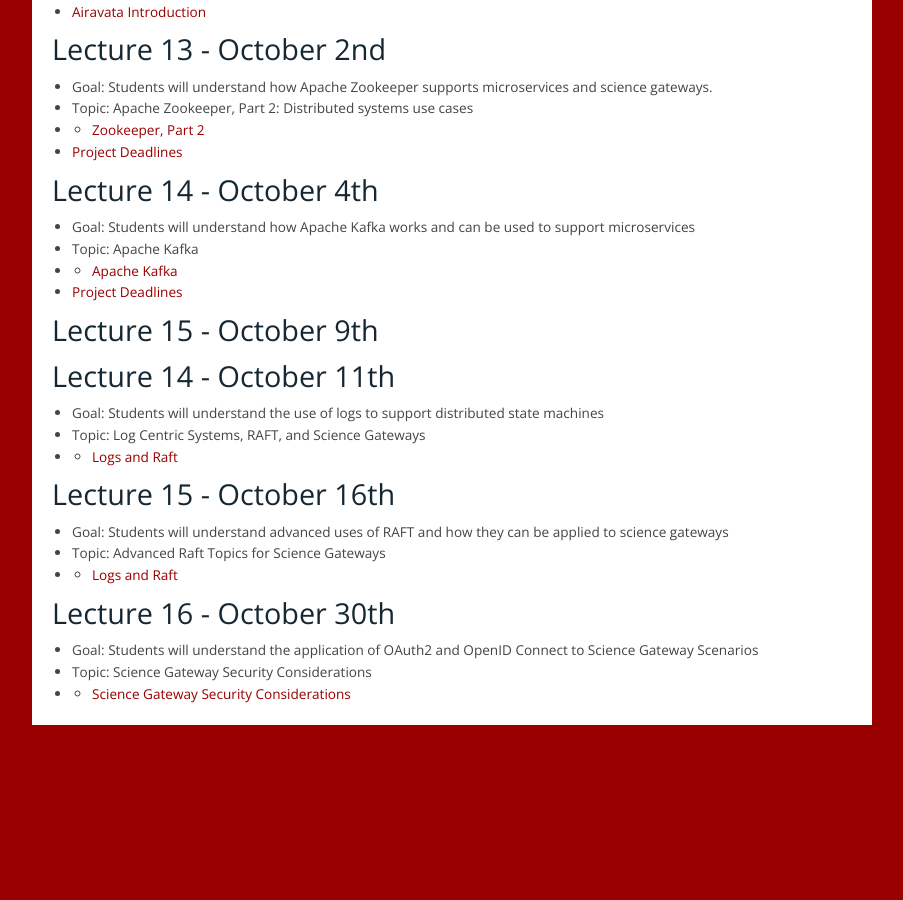
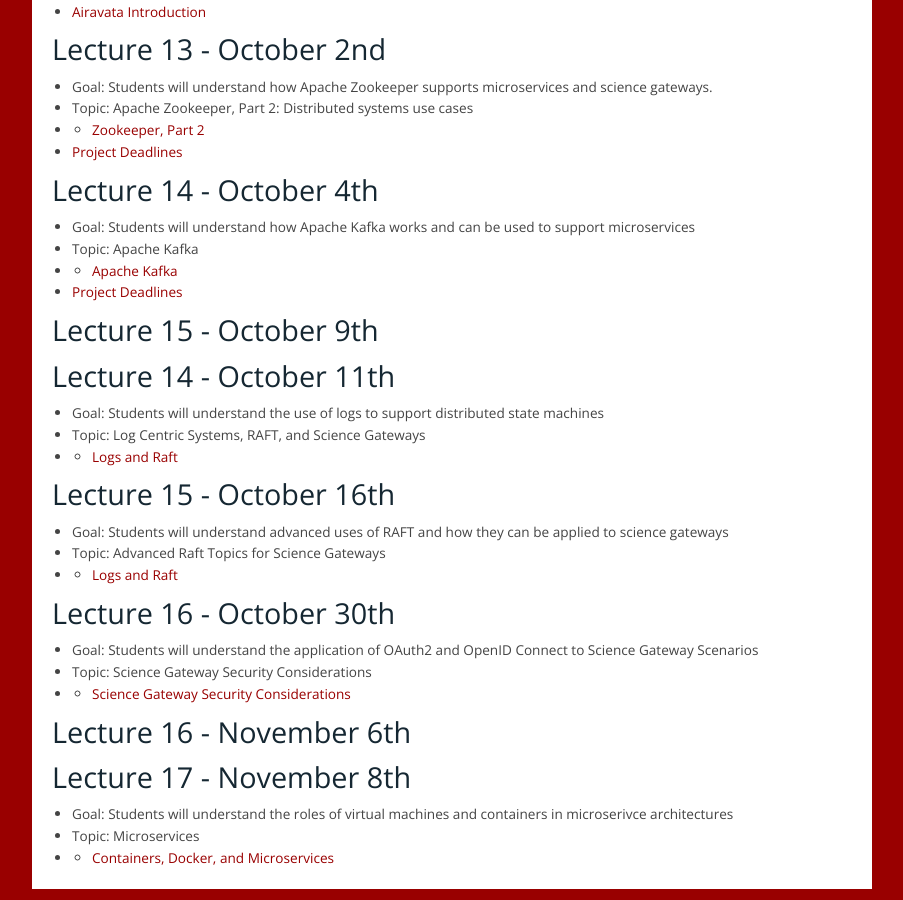
Before and after one commit to airavata-courses/airavata-courses.github.io, a Jekyll site: the page built from lectures.md, in a window 1280 px wide and 900 px high, scrolled down 1701 px. Shown: the whole window, without its empty margins (258-1161 px from the left). Built offline with Jekyll 4.4.1, drawn with Linux system fonts in a browser that asks for light colours; our own code applies the rules of GitHub Pages for plain Markdown files; before the commit the page ends 2437 px from its top, so only the background shows below that.

Commit message:
Container lecture #1 material

```diff
--- a/lectures.md
+++ b/lectures.md
@@ -105,6 +105,13 @@
 * Goal: Students will understand the application of OAuth2 and OpenID Connect to Science Gateway Scenarios
 * Topic: Science Gateway Security Considerations
 * * [Science Gateway Security Considerations]({{ site.url }}slides/Fall2018-OAuth2-OIDC.pptx)
+
+###  Lecture 16 - November 6th
+
+###  Lecture 17 - November 8th
+* Goal: Students will understand the roles of virtual machines and containers in microserivce architectures
+* Topic: Microservices
+* * [Containers, Docker, and Microservices]({{ site.url }}slides/Fall2018-SGACourse-Containers-Part1.pptx)
 
 
 <!--
```
Also changed, not shown: 1 other file.
